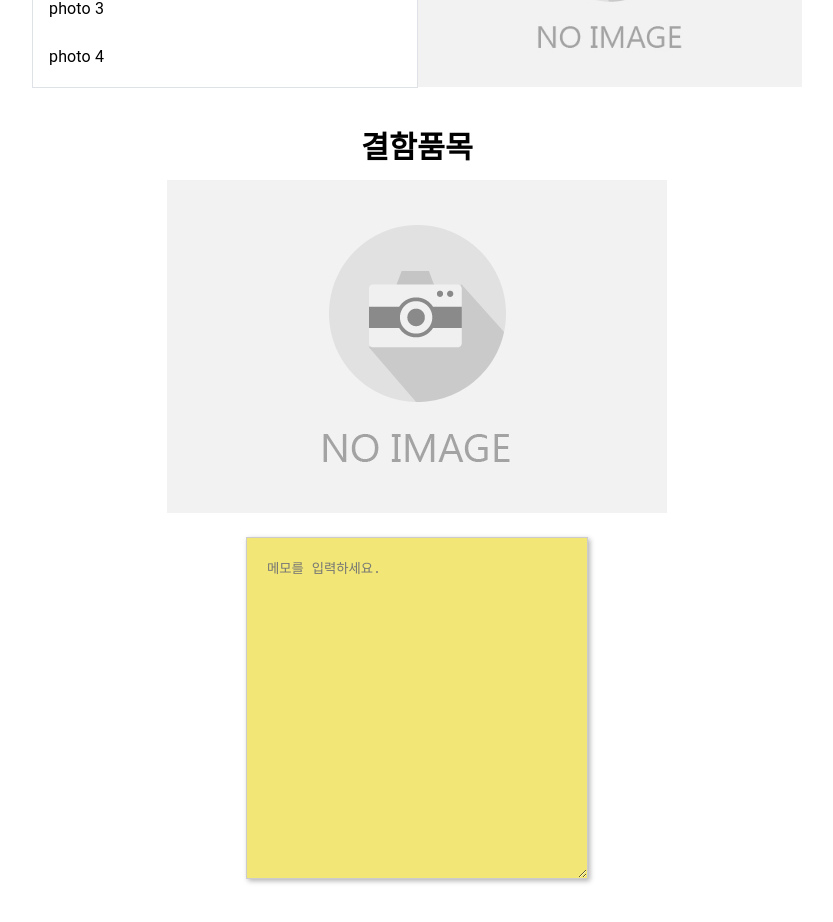
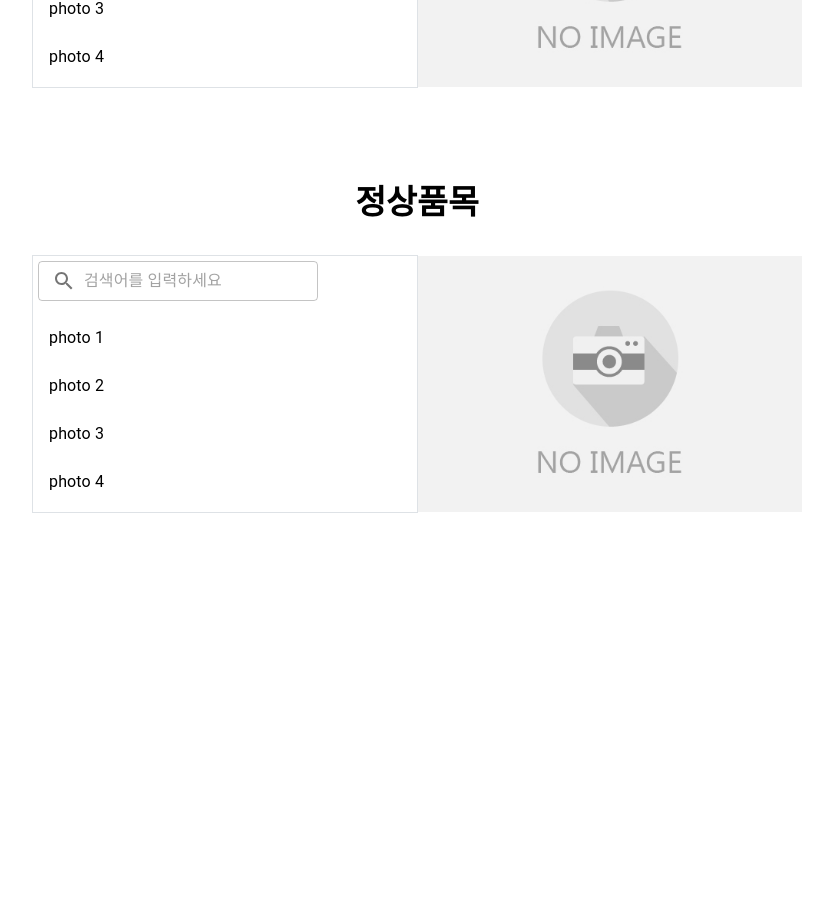
Before and after one commit to AntiCaffe/PDF, a React (Create React App) app in the folder src/main/frontend/: page /dashboard/main-page in a window 1280 px wide. Shown: the part 1040-1962 px from the top of the page, without its empty margins (223-1056 px from the left). After the commit the page ends 1563 px from the top, so only its background shows below. Built offline with nearby package versions, Linux system fonts and the light colour scheme.

Commit message:
bug: 박스 크기 조절

```diff
--- a/src/main/frontend/src/components/defectGallery/index.js
+++ b/src/main/frontend/src/components/defectGallery/index.js
@@ -1,34 +1,143 @@
 import React, { useEffect, useState } from "react";
-import fault from "src/assets/images/no_img.jpg";
-import MemoDiv from "src/components/memo";
+import axios from "axios";
+import {
+  Box,
+  List,
+  ListItem,
+  ListItemText,
+  InputAdornment,
+  TextField,
+} from "@mui/material";
 import "./index.css";
+import no_img from "src/assets/images/no_img.jpg";
+import SearchIcon from "@mui/icons-material/Search";
+import { Margin } from "@mui/icons-material";
 
-function App() {
-  const imageList = ["image1.jpg", "image2.jpg", "image3.jpg"]; // 이미지 파일 목록
-  const [selectedImage, setSelectedImage] = useState(null); // 선택된 이미지
+const Dashboard = () => {
+  const [names, setNames] = useState([]);
+  const [selectedImage, setSelectedImage] = useState("no_img"); // 선택한 이미지의 URL
 
-  const handleImageClick = (imageName) => {
-    setSelectedImage(imageName);
+  useEffect(() => {
+    fetchData();
+  }, []);
+
+  /*
+  const fetchData = async () => {
+    try {
+      const response = await axios.get("http://localhost:8080/dashboard/items");
+      const data = response.data;
+      const nameList = data.map((item) => item.name);
+      setNames(nameList);
+    } catch (error) {
+      console.error(error);
+    }
   };
+
+  const handleImageClick = async (name) => {
+    try {
+      const response = await axios.get("http://localhost:8080/dashboard/items");
+      const data = response.data;
+      const imageUrl = data.find((item) => item.name === name)?.imageUrl;
+      setSelectedImage(imageUrl);
+    } catch (error) {
+      console.error(error);
+    }
+  };
+  */
+  const fetchData = async () => {
+    try {
+      const tempData = [
+        { name: "photo 1", imageUrl: "http://example.com/image1.jpg" },
+        { name: "photo 2", imageUrl: "http://example.com/image2.jpg" },
+        { name: "photo 3", imageUrl: "http://example.com/image3.jpg" },
+        { name: "photo 4", imageUrl: "http://example.com/image1.jpg" },
+        { name: "Image 5", imageUrl: "http://example.com/image2.jpg" },
+        { name: "Image 6", imageUrl: "http://example.com/image3.jpg" },
+        { name: "Image 7", imageUrl: "http://example.com/image1.jpg" },
+        { name: "Image 8", imageUrl: "http://example.com/image2.jpg" },
+        { name: "Image 9", imageUrl: "http://example.com/image3.jpg" },
+      ];
+      const nameList = tempData.map((item) => item.name);
+      setNames(nameList);
+    } catch (error) {
+      console.error(error);
+    }
+  };
+
+  const handleImageClick = async (name) => {
+    try {
+      const tempData = [
+        { name: "Image 1", imageUrl: "http://example.com/image1.jpg" },
+        { name: "Image 2", imageUrl: "http://example.com/image2.jpg" },
+        { name: "Image 3", imageUrl: "http://example.com/image3.jpg" },
+      ];
+      const imageUrl = tempData.find((item) => item.name === name)?.imageUrl;
+      setSelectedImage(imageUrl);
+    } catch (error) {
+      console.error(error);
+    }
+  };
+
+  const [searchTerm, setSearchTerm] = useState("");
+
+  const handleSearchChange = (event) => {
+    setSearchTerm(event.target.value);
+  };
+
+  const filteredNames = names.filter((name) =>
+    name.toLowerCase().includes(searchTerm.toLowerCase())
+  );
 
   return (
     <div>
-      <h2 className="disable-select">결함품목</h2>
-      <div className="centered-div bottom-padding">
-        <div className="centered-content">
-          {selectedImage ? (
-            <img
-              src={require(`src/assets/images/${selectedImage}`).default}
-              alt={selectedImage}
+      <div className="container">
+        <h1>정상품목</h1>
+        <div className="content">
+          <div className="normal-list scrollableList">
+            <TextField
+              type="text"
+              size="small"
+              value={searchTerm}
+              onChange={handleSearchChange}
+              placeholder="검색어를 입력하세요"
+              InputProps={{
+                startAdornment: (
+                  <InputAdornment position="start">
+                    <SearchIcon />
+                  </InputAdornment>
+                ),
+              }}
+              sx={{ margin: "5px" }}
             />
-          ) : (
-            <img src={fault} alt="No Image" />
-          )}
-          <MemoDiv />
+            <List>
+              <div
+                style={{
+                  justifyContent: "center",
+                }}
+              >
+                {filteredNames.map((name, index) => (
+                  <ListItem key={index} onClick={() => handleImageClick(name)}>
+                    <ListItemText primary={name} />
+                  </ListItem>
+                ))}
+              </div>
+            </List>
+          </div>
+          <div className="imageContainer">
+            {selectedImage !== "no_img" ? (
+              <img
+                src={selectedImage}
+                alt="Selected Image"
+                className="normal-img"
+              />
+            ) : (
+              <img src={no_img} alt="No Image" className="normal-img" />
+            )}
+          </div>
         </div>
       </div>
     </div>
   );
-}
+};
 
-export default App;
+export default Dashboard;
--- /dev/null
+++ b/src/main/frontend/src/components/detectBox/index.js
@@ -0,0 +1,58 @@
+import React, { useEffect, useState } from "react";
+
+const RenderDetectedBoxes = ({ uploadedImage, detectedBoxes, colors }) => {
+  const [windowSize, setWindowSize] = useState({
+    width: window.innerWidth,
+    height: window.innerHeight,
+  });
+
+  useEffect(() => {
+    const handleResize = () => {
+      setWindowSize({
+        width: window.innerWidth,
+        height: window.innerHeight,
+      });
+    };
+
+    window.addEventListener("resize", handleResize);
+
+    return () => {
+      window.removeEventListener("resize", handleResize);
+    };
+  }, []);
+
+  if (uploadedImage) {
+    const img = new Image();
+    img.src = uploadedImage;
+    const { width: imgWidth, height: imgHeight } = img;
+
+    console.log(imgWidth, imgHeight);
+
+    return detectedBoxes.map((box, index) => {
+      const { xmin, ymin, xmax, ymax, name } = box;
+
+      const color = colors[name] || "white";
+
+      const style = {
+        position: "absolute",
+        left: `${(xmin * 100) / imgWidth}%`,
+        top: `${(ymin * 100) / imgHeight}%`,
+        width: `${((xmax - xmin) * 100) / imgWidth}%`,
+        height: `${((ymax - ymin) * 100) / imgHeight}%`,
+        border: `1px solid ${color}`,
+      };
+
+      return (
+        <div key={index} style={style}>
+          <div className="part-name" style={{ color: color }}>
+            {name}
+          </div>
+        </div>
+      );
+    });
+  } else {
+    return null;
+  }
+};
+
+export default RenderDetectedBoxes;
--- a/src/main/frontend/src/components/imgUpload/index.css
+++ b/src/main/frontend/src/components/imgUpload/index.css
@@ -26,3 +26,6 @@
   margin-top: 10px;
   margin-bottom: 10px;
 }
+
+.part-name {
+}
--- a/src/main/frontend/src/components/imgUpload/index.js
+++ b/src/main/frontend/src/components/imgUpload/index.js
@@ -1,8 +1,8 @@
-import React, { useState } from "react";
+import React, { useEffect, useState } from "react";
 import Button from "@mui/material/Button";
 import axios from "axios";
 import "./index.css";
-
+import renderDetectedBoxes from "src/components/detectBox/index.js";
 function ImageUpload({ onClose }) {
   const [selectedFile, setSelectedFile] = useState(null);
   const [uploadedImage, setUploadedImage] = useState(null);
@@ -104,6 +104,7 @@ function ImageUpload({ onClose }) {
       const img = new Image();
       img.src = uploadedImage;
       const { naturalWidth, naturalHeight } = img;
+      console.log(naturalHeight, naturalWidth);
 
       return detectedBoxes.map((box, index) => {
         const { xmin, ymin, xmax, ymax, name } = box;
@@ -116,7 +117,7 @@ function ImageUpload({ onClose }) {
           top: `${(ymin * 100) / naturalHeight}%`,
           width: `${((xmax - xmin) * 100) / naturalWidth}%`,
           height: `${((ymax - ymin) * 100) / naturalHeight}%`,
-          border: `2px solid ${color}`,
+          border: `1px solid ${color}`,
         };
 
         return (
```
